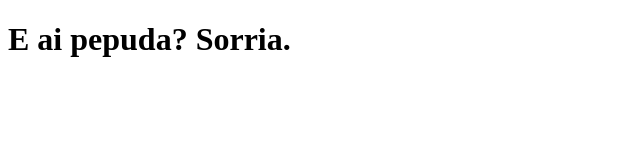
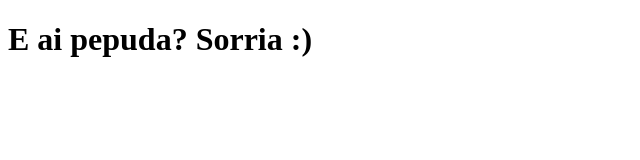
Before and after one commit to AlessandroG14/DevTecNews, a Next.js app: page / in a window 1280 px wide. Shown: the top 160 px of the page, without its empty margins (0-640 px from the left). Built offline with nearby package versions, Linux system fonts and the light colour scheme.

Commit message:
Frase modificad

```diff
--- a/pages/index.js
+++ b/pages/index.js
@@ -1,5 +1,5 @@
 function Home(){
-    return <h1>E ai pepuda? Sorria.</h1>
+    return <h1>E ai pepuda? Sorria :)</h1>
 }
 
 export default Home
```
